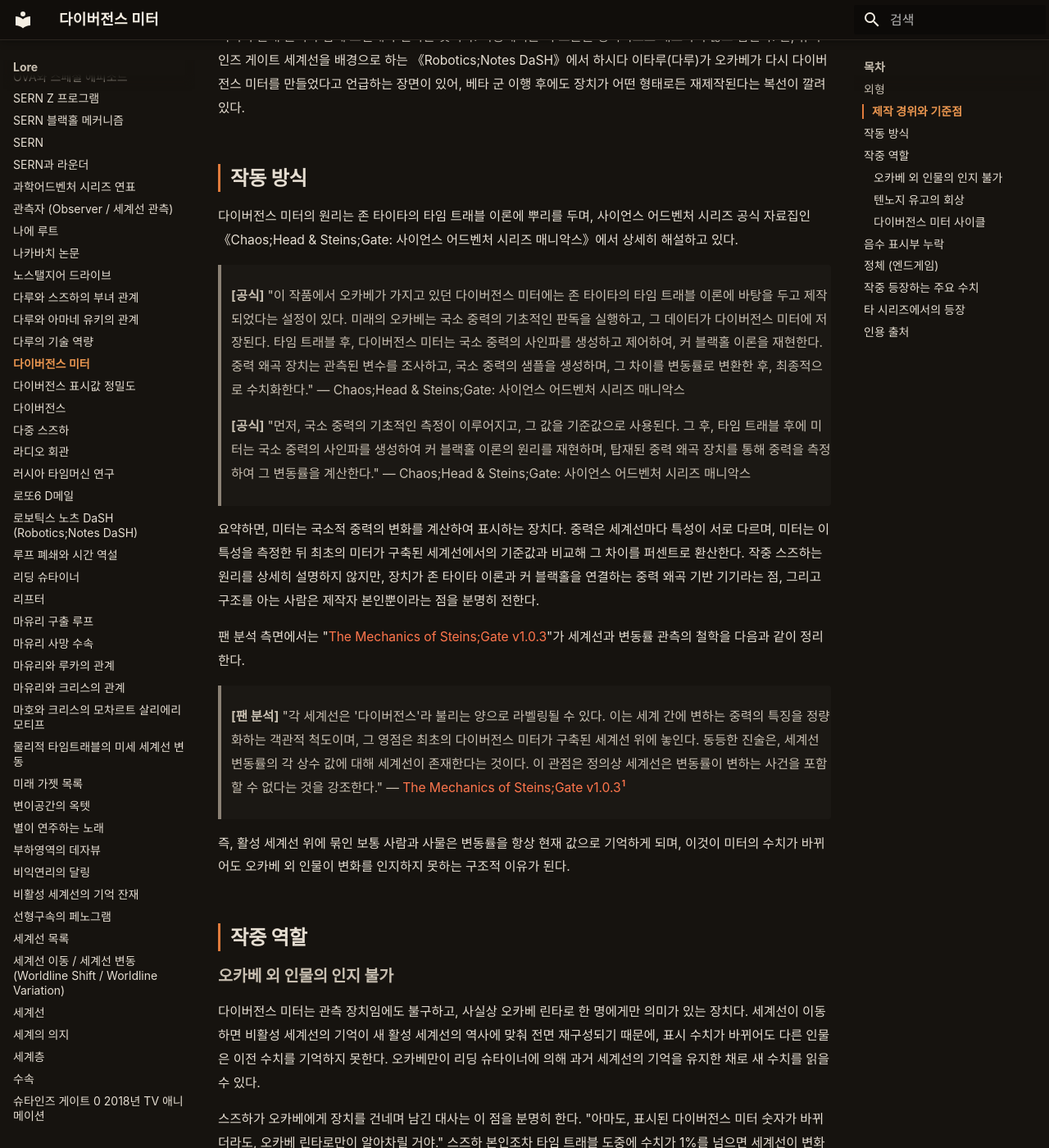
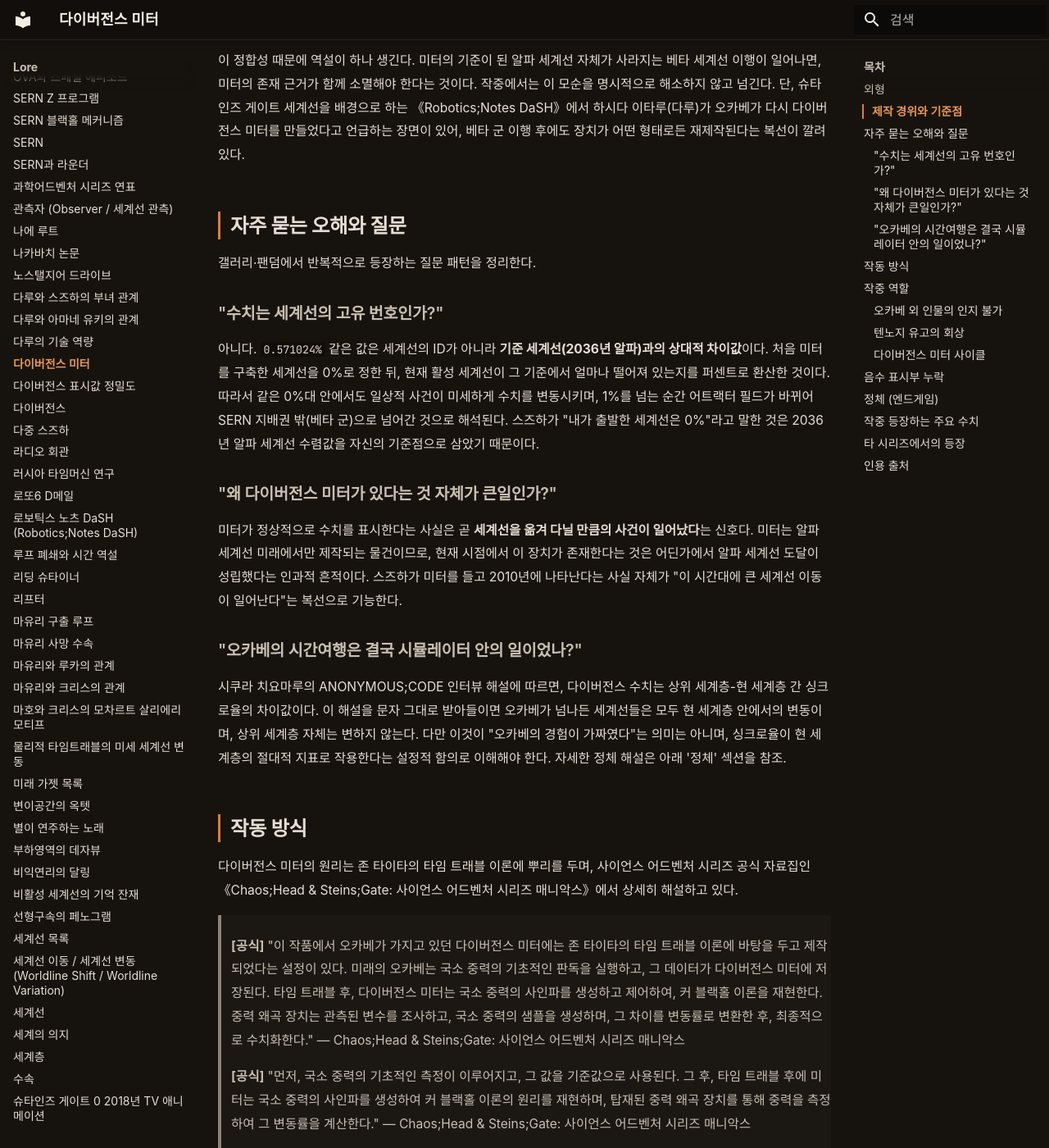
Before and after one commit to sgwiki/sgwiki.github.io, an MkDocs documentation site: the page built from wiki/lore/다이버전스-미터.md, in a window 1280 px wide and 1400 px high, scrolled down 1243 px. Shown: the whole window at 82% size. Built offline with MkDocs 1.6.1 and Material for MkDocs 9.7.7, drawn with Linux system fonts in a browser that asks for light colours; some web fonts are replaced; some of the changed text lies outside the part shown.

Commit message:
wiki(p6): 다이버전스 미터 커뮤니티 수요 기반 보강 (cand-b2c49b6212)
갤러리 유저들이 반복적으로 묻는 "수치=세계선 번호?", "미터 존재가 큰일?",
"시뮬 안 일인가?" 질문을 FAQ 형식으로 정리한 "자주 묻는 오해와 질문"
섹션 신설. 서론에 존 타이타 링크·2036년 이중 의미 추가. 사실 관계·
스포일러 등급(endgame) 유지.

run 4c108b0a

```diff
--- a/wiki/lore/다이버전스-미터.md
+++ b/wiki/lore/다이버전스-미터.md
@@ -8,7 +8,7 @@
 
 # 다이버전스 미터
 
-**다이버전스 미터**(ダイバージェンスメーター, Divergence Meter)는 《Steins;Gate》에 등장하는 가공의 관측 장치로, 현재 활성화된 세계선의 변동률을 수치로 표시한다. 아마네 스즈하가 2036년에서 타임머신으로 가져왔으며, 알파 세계선의 미래에서 오카베 린타로가 약 2021년경 자신의 특수 능력인 [[reading-steiner|리딩 슈타이너]]를 응용해 제작한 것으로 설정되어 있다. 본 작품에서는 "세계선 변동률"이라 표기하고 "다이버전스"라고 읽는 식의 표기가 사용된다. 관련 개념은 [[divergence|다이버전스]] 문서와 [[attractor-field|어트랙터 필드]] 문서를 함께 참조.
+**다이버전스 미터**(ダイバージェンスメーター, Divergence Meter)는 《Steins;Gate》에 등장하는 가공의 관측 장치로, 현재 활성화된 세계선의 변동률을 수치로 표시한다. 아마네 스즈하가 2036년에서 타임머신으로 가져왔으며, 알파 세계선의 미래에서 오카베 린타로가 약 2021년경 자신의 특수 능력인 [[reading-steiner|리딩 슈타이너]]를 응용해 제작한 것으로 설정되어 있다. 미터의 작동 원리는 2000년에 [[john-titor|존 타이타]]로서 발표된 타임 트래블 이론에 뿌리를 두며, 2036년이라는 연도는 존 타이타가 출발한 시점이자 알파 세계선에서 SERN 디스토피아가 완성되는 시점이라는 이중 의미를 갖는다. 본 작품에서는 "세계선 변동률"이라 표기하고 "다이버전스"라고 읽는 식의 표기가 사용된다. 관련 개념은 [[divergence|다이버전스]] 문서와 [[attractor-field|어트랙터 필드]] 문서를 함께 참조.
 
 ## 외형
 
@@ -25,6 +25,22 @@
 미터의 영점(0%)은 처음 미터가 구축된 세계선, 즉 존 타이타가 출발했던 2036년 알파 세계선의 값을 기준으로 정해졌다. 이 기준점으로부터 현재 활성 세계선이 얼마나 떨어져 있는지를 상대적 수치로 표시하는 구조다. 따라서 표시되는 값은 절대 좌표가 아니라 기준 세계선에 대한 차이값이며, 알파 세계선 군에 속하는 세계선들은 0%대, 1%를 넘는 순간 SERN의 지배에서 벗어난 베타 세계선 군으로 분류된다.
 
 이 정합성 때문에 역설이 하나 생긴다. 미터의 기준이 된 알파 세계선 자체가 사라지는 베타 세계선 이행이 일어나면, 미터의 존재 근거가 함께 소멸해야 한다는 것이다. 작중에서는 이 모순을 명시적으로 해소하지 않고 넘긴다. 단, 슈타인즈 게이트 세계선을 배경으로 하는 《Robotics;Notes DaSH》에서 하시다 이타루(다루)가 오카베가 다시 다이버전스 미터를 만들었다고 언급하는 장면이 있어, 베타 군 이행 후에도 장치가 어떤 형태로든 재제작된다는 복선이 깔려 있다.
+
+## 자주 묻는 오해와 질문
+
+갤러리·팬덤에서 반복적으로 등장하는 질문 패턴을 정리한다.
+
+### "수치는 세계선의 고유 번호인가?"
+
+아니다. `0.571024%` 같은 값은 세계선의 ID가 아니라 **기준 세계선(2036년 알파)과의 상대적 차이값**이다. 처음 미터를 구축한 세계선을 0%로 정한 뒤, 현재 활성 세계선이 그 기준에서 얼마나 떨어져 있는지를 퍼센트로 환산한 것이다. 따라서 같은 0%대 안에서도 일상적 사건이 미세하게 수치를 변동시키며, 1%를 넘는 순간 어트랙터 필드가 바뀌어 SERN 지배권 밖(베타 군)으로 넘어간 것으로 해석된다. 스즈하가 "내가 출발한 세계선은 0%"라고 말한 것은 2036년 알파 세계선 수렴값을 자신의 기준점으로 삼았기 때문이다.
+
+### "왜 다이버전스 미터가 있다는 것 자체가 큰일인가?"
+
+미터가 정상적으로 수치를 표시한다는 사실은 곧 **세계선을 옮겨 다닐 만큼의 사건이 일어났다**는 신호다. 미터는 알파 세계선 미래에서만 제작되는 물건이므로, 현재 시점에서 이 장치가 존재한다는 것은 어딘가에서 알파 세계선 도달이 성립했다는 인과적 흔적이다. 스즈하가 미터를 들고 2010년에 나타난다는 사실 자체가 "이 시간대에 큰 세계선 이동이 일어난다"는 복선으로 기능한다.
+
+### "오카베의 시간여행은 결국 시뮬레이터 안의 일이었나?"
+
+시쿠라 치요마루의 ANONYMOUS;CODE 인터뷰 해설에 따르면, 다이버전스 수치는 상위 세계층-현 세계층 간 싱크로율의 차이값이다. 이 해설을 문자 그대로 받아들이면 오카베가 넘나든 세계선들은 모두 현 세계층 안에서의 변동이며, 상위 세계층 자체는 변하지 않는다. 다만 이것이 "오카베의 경험이 가짜였다"는 의미는 아니며, 싱크로율이 현 세계층의 절대적 지표로 작용한다는 설정적 함의로 이해해야 한다. 자세한 정체 해설은 아래 '정체' 섹션을 참조.
 
 ## 작동 방식
 
```
